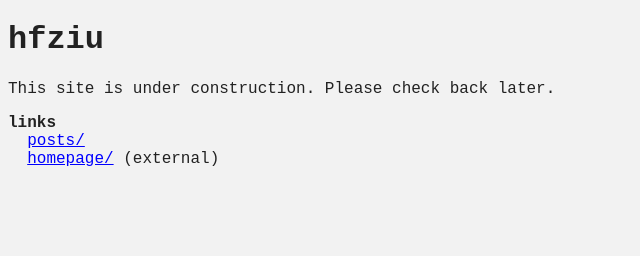
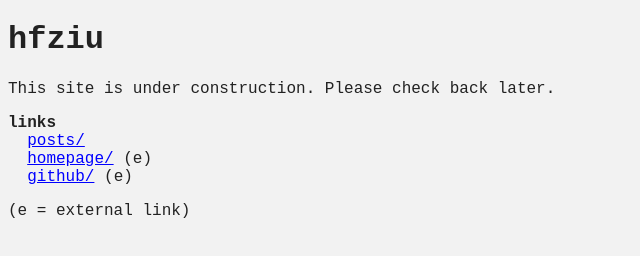
Before and after one commit to hfziu/hfziu.github.io, a plain HTML site: page index.html in a window 1280 px wide. Shown: the whole page, without its empty margins (0-640 px from the left). Drawn offline with Linux system fonts and the light colour scheme.

Commit message:
update index.html

```diff
--- a/index.html
+++ b/index.html
@@ -16,9 +16,14 @@
         <li><a href="posts/">posts/</a></li>
         <li>
           <a href="https://www.xfzhao.com" target="_blank">homepage/</a>
-          (external)
+          (e)
+        </li>
+        <li>
+          <a href="https://github.com/hfziu" target="_blank">github/</a>
+          (e)
         </li>
       </ul>
     </div>
+    <p>(e = external link)</p>
   </body>
 </html>
```
Also changed, not shown: posts/2024-09-03-another-example.txt, 1 other file.
